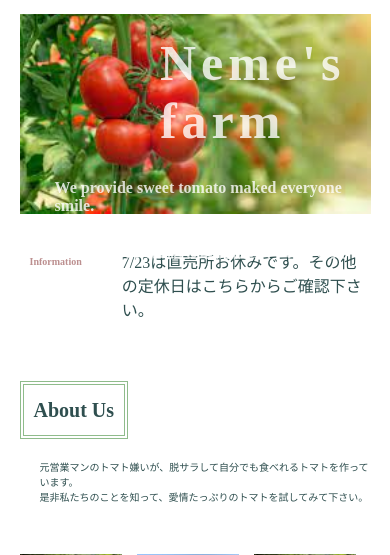
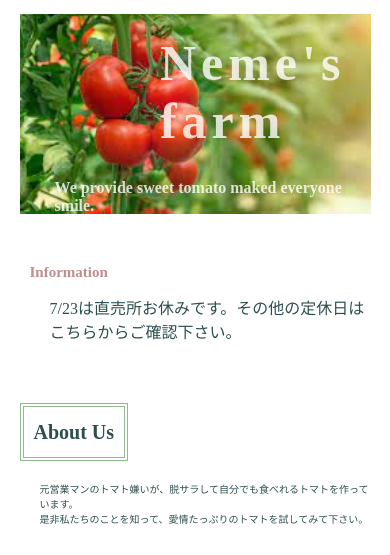
Before and after one commit to Nemame/Lesson2, a PHP site: page / in a window 390 px wide; the page is wider, and only the part inside the window is pictured. Shown: the part 76-631 px from the top of that part. Run offline with PHP 8.4, Linux system fonts and the light colour scheme; some libraries are stand-ins or nearby versions.

Commit message:
Update resposive.css

```diff
--- a/resposive.css
+++ b/resposive.css
@@ -30,6 +30,10 @@
         display: block;
     }
 
+    .information{
+        display: block;
+    }
+
     .icons{
         padding: 5px 10px;
     }
@@ -44,8 +48,7 @@
     }
 
     .icons-mini h2{
-        font-size: 10px;
-        line-height: 20px;
+        font-size: 15px;
     }
 
     .icons-sub{
```
